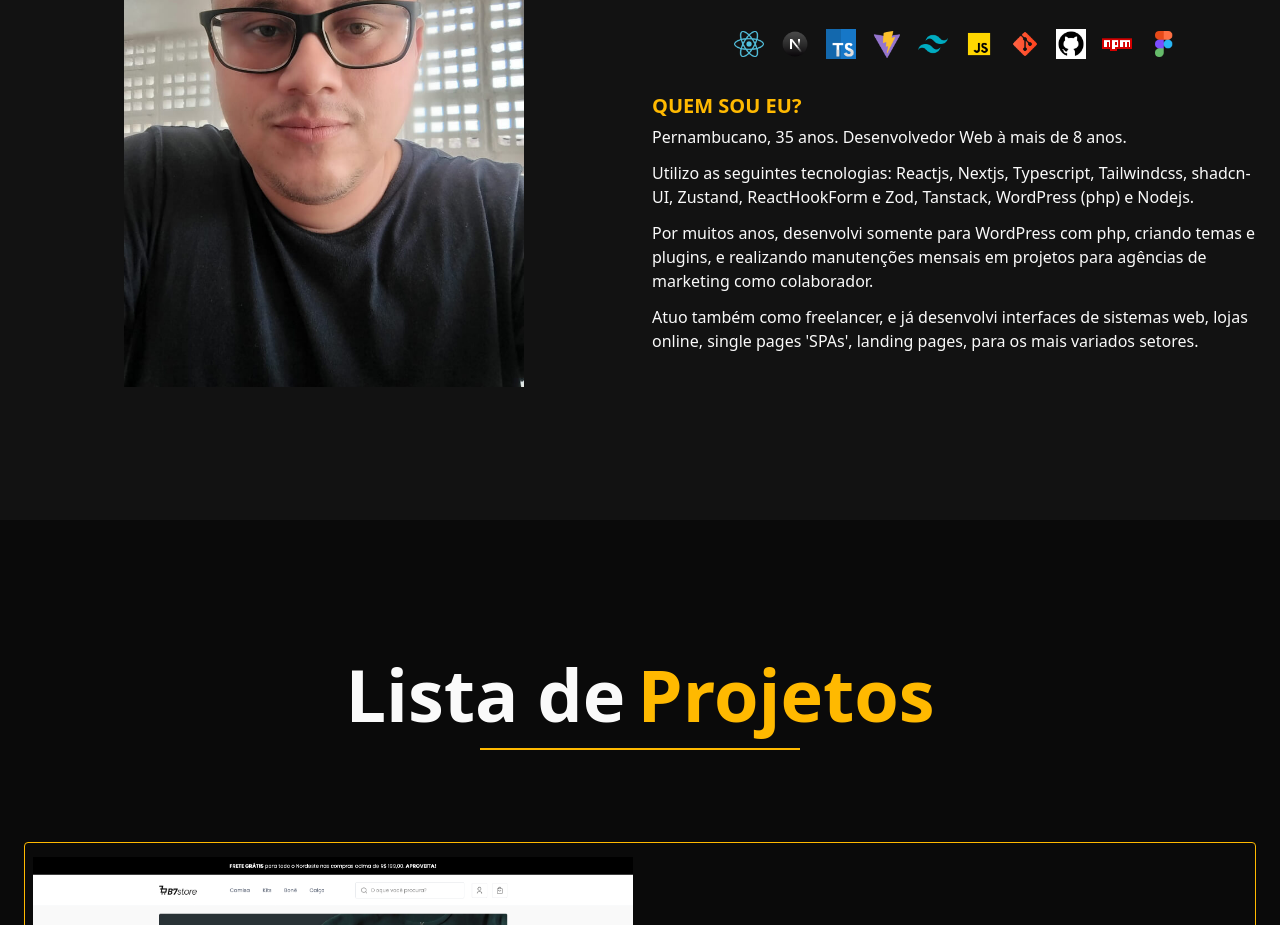
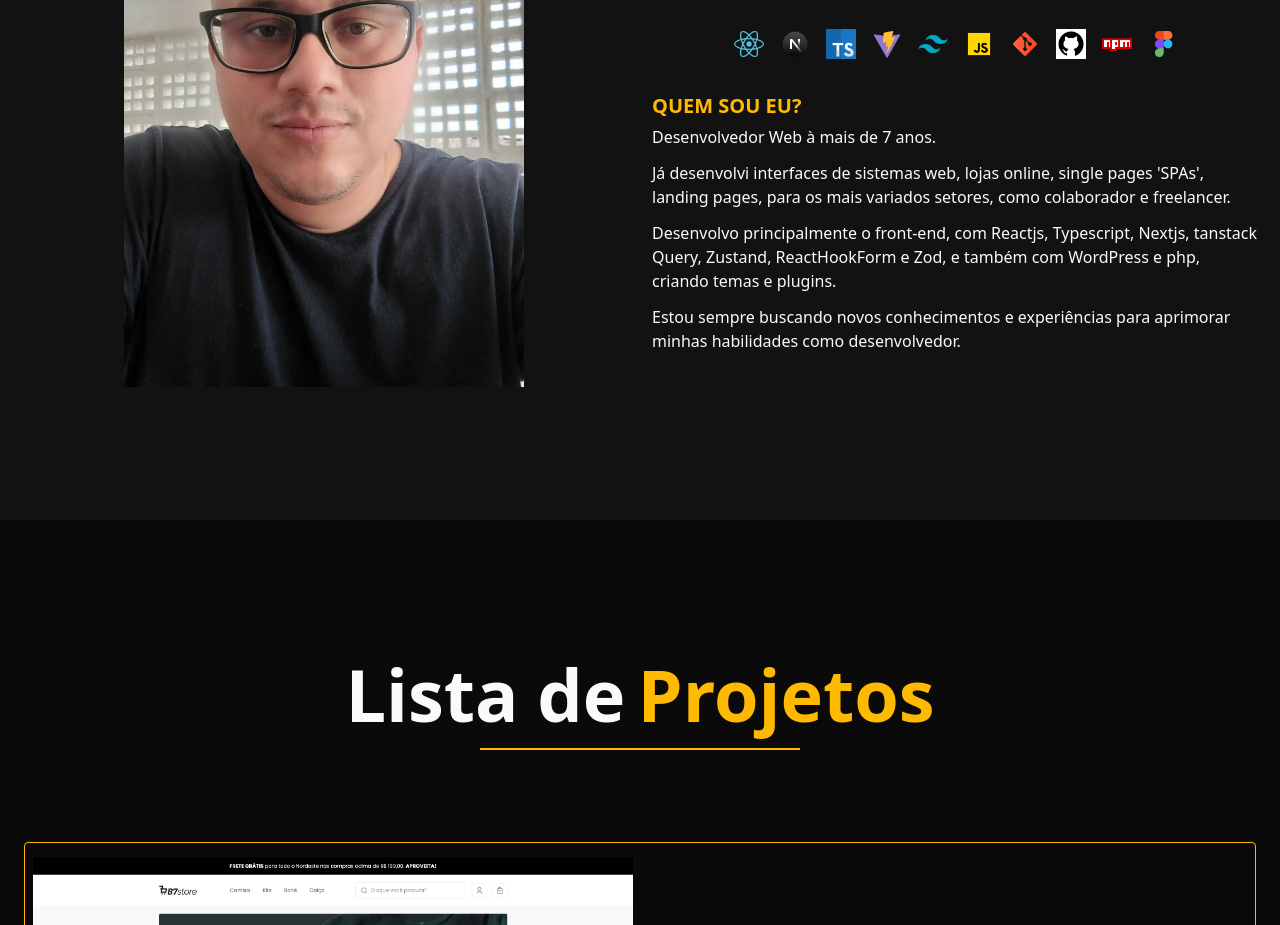
Before and after one commit to Marcio-Moraes/portfolio-nextjs, a Next.js app: page / in a window 1280 px wide. Shown: the part 1080-2005 px from the top of the page. Built offline with nearby package versions, Linux system fonts and the light colour scheme.

Commit message:
Atualização de descrição Sobre

```diff
--- a/src/app/(sections)/_sobre/page.tsx
+++ b/src/app/(sections)/_sobre/page.tsx
@@ -40,18 +40,21 @@ export default function SobreSection()   {
 
                         <SubTitulo texto="Quem sou eu?" />
                         <Paragrafo
-                            texto="Pernambucano, 35 anos. Desenvolvedor Web à mais de 8 anos."
-                        />
-                        <Paragrafo
-                            texto="Utilizo as seguintes tecnologias: Reactjs, Nextjs, Typescript, Tailwindcss, shadcn-UI, Zustand, ReactHookForm e Zod, Tanstack, WordPress (php) e Nodejs."
-                        />
-                        <Paragrafo
-                            texto="Por muitos anos, desenvolvi somente para WordPress com php, criando temas e plugins, e realizando manutenções mensais em projetos para agências de marketing como colaborador."
+                            texto="Desenvolvedor Web à mais de 7 anos."
                         />
 
                         <Paragrafo
-                            texto="Atuo também como freelancer, e já desenvolvi interfaces de sistemas web, lojas online, single pages 'SPAs', landing pages, para os mais variados setores."
+                            texto="Já desenvolvi interfaces de sistemas web, lojas online, single pages 'SPAs', landing pages, para os mais variados setores, como colaborador e freelancer."
                         />
+
+                        <Paragrafo
+                            texto="Desenvolvo principalmente o front-end, com Reactjs, Typescript, Nextjs, tanstack Query, Zustand, ReactHookForm e Zod, e também com WordPress e php, criando temas e plugins."
+                        />
+
+                        <Paragrafo
+                            texto="Estou sempre buscando novos conhecimentos e experiências para aprimorar minhas habilidades como desenvolvedor."
+                        />
+
                     </div>
                 </div>
 
```
